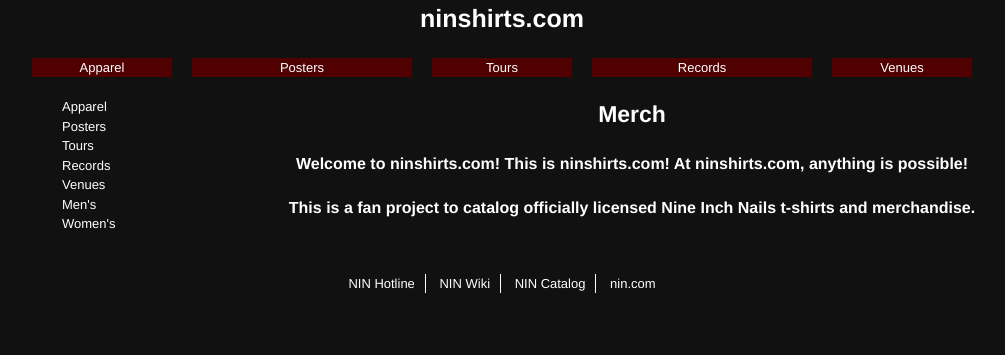
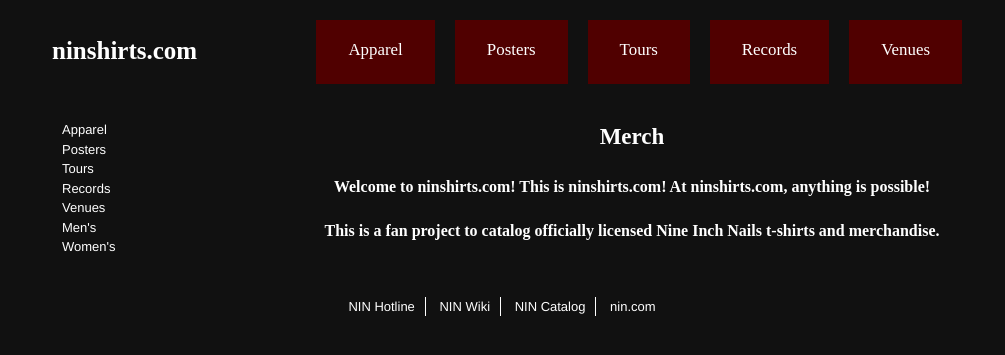
Before and after one commit to bgalbraith/ninshirts, a Django app: page / in a window 1280 px wide. Shown: the top 355 px of the page, without its empty margins (138-1143 px from the left). Run offline with Django 3.2, Linux system fonts and the light colour scheme; data comes from the database, SQL or seed files in the repository; some libraries are stand-ins or nearby versions.

Commit message:
Main layout styling
Adobe Edge fonts! Why not? Top Nav in UL/LI.

```diff
--- a/ninshirts/static/css/catalog.css
+++ b/ninshirts/static/css/catalog.css
@@ -5,6 +5,7 @@
 
 h1, h2, p {
     text-align: center;
+	font-family: maven-pro, serif;
 }
 
 a {
@@ -169,3 +170,42 @@
 
 margin-bottom:40px;
 }
+
+
+/* Top navigation */
+
+#topNav ul{
+	height:100px;
+	}
+#topNav ul li{
+	float:left;
+	margin:0;
+	margin-right:20px;
+	background-color:rgb(80,0,0);
+}
+#topNav ul li a{
+	display:block;
+	padding: 22px 32px 22px 32px;
+	height:20px;
+	font-family: maven-pro, serif;
+	font-size:1.3em;
+	line-height:1;
+}
+
+#siteTitle{
+	float:left;
+}
+#top_nav{
+	float:right;
+}
+#top_nav ul{
+margin-bottom:0;
+}
+#siteTitle{
+	padding:12px 30px 0 0;
+}
+#header{
+	padding-left:30px;
+	padding-top:20px;
+	overflow:auto;
+}
--- a/ninshirts/templates/catalog/base.html
+++ b/ninshirts/templates/catalog/base.html
@@ -7,7 +7,8 @@
     <link rel="stylesheet" type="text/css" href="/static/css/text.css" />
     <link rel="stylesheet" type="text/css" href="/static/css/960.css" />
     <link rel="stylesheet" type="text/css" href="/static/css/catalog.css" />
-	 <script src="//ajax.googleapis.com/ajax/libs/jquery/1.8.1/jquery.min.js"></script>
+	<script src="http://use.edgefonts.net/maven-pro.js"></script>
+	<script src="//ajax.googleapis.com/ajax/libs/jquery/1.8.1/jquery.min.js"></script>
 	<script type="text/javascript">
 
 	  var _gaq = _gaq || [];
@@ -24,12 +25,11 @@
 </head>
 <body>
 <div class="container_12">
-<h1><a href="/">ninshirts.com</a></h1>
+<div id="header">
+<h1 id="siteTitle"><a href="/">ninshirts.com</a></h1>
 <div id="top_nav">
-<div class="gird_12">
 {% include "catalog/topnav.html" %}
 </div>
-<div class="clear"></div>
 </div>
 <div id="side_nav">
 <div class="grid_3">
--- a/ninshirts/templates/catalog/topnav.html
+++ b/ninshirts/templates/catalog/topnav.html
@@ -1,5 +1,9 @@
-<div class="grid_2"><p><a href="/apparel/">Apparel</a></p></div>
-<div class="grid_3"><p><a href="/posters/">Posters</a></p></div>
-<div class="grid_2"><p><a href="/tours/">Tours</a></p></div>
-<div class="grid_3"><p><a href="/records/">Records</a></p></div>
-<div class="grid_2"><p><a href="/venues/">Venues</a></p></div>
+<div id="topNav">
+	<ul>
+		<li><a href="/apparel/">Apparel</a></li>
+		<li><a href="/posters/">Posters</a></li>
+		<li><a href="/tours/">Tours</a></li>
+		<li><a href="/records/">Records</a></li>
+		<li><a href="/venues/">Venues</a></li>
+	</ul>
+</div>
```
